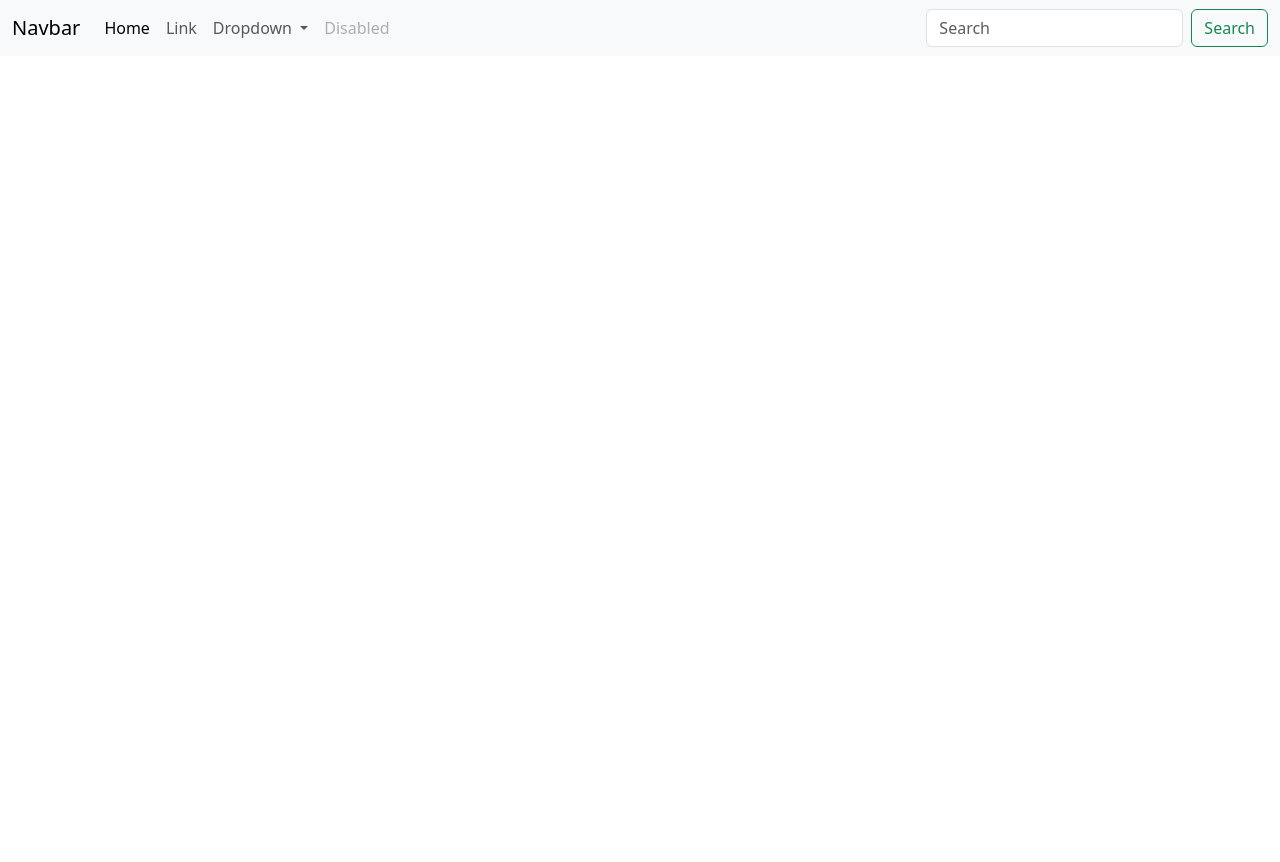
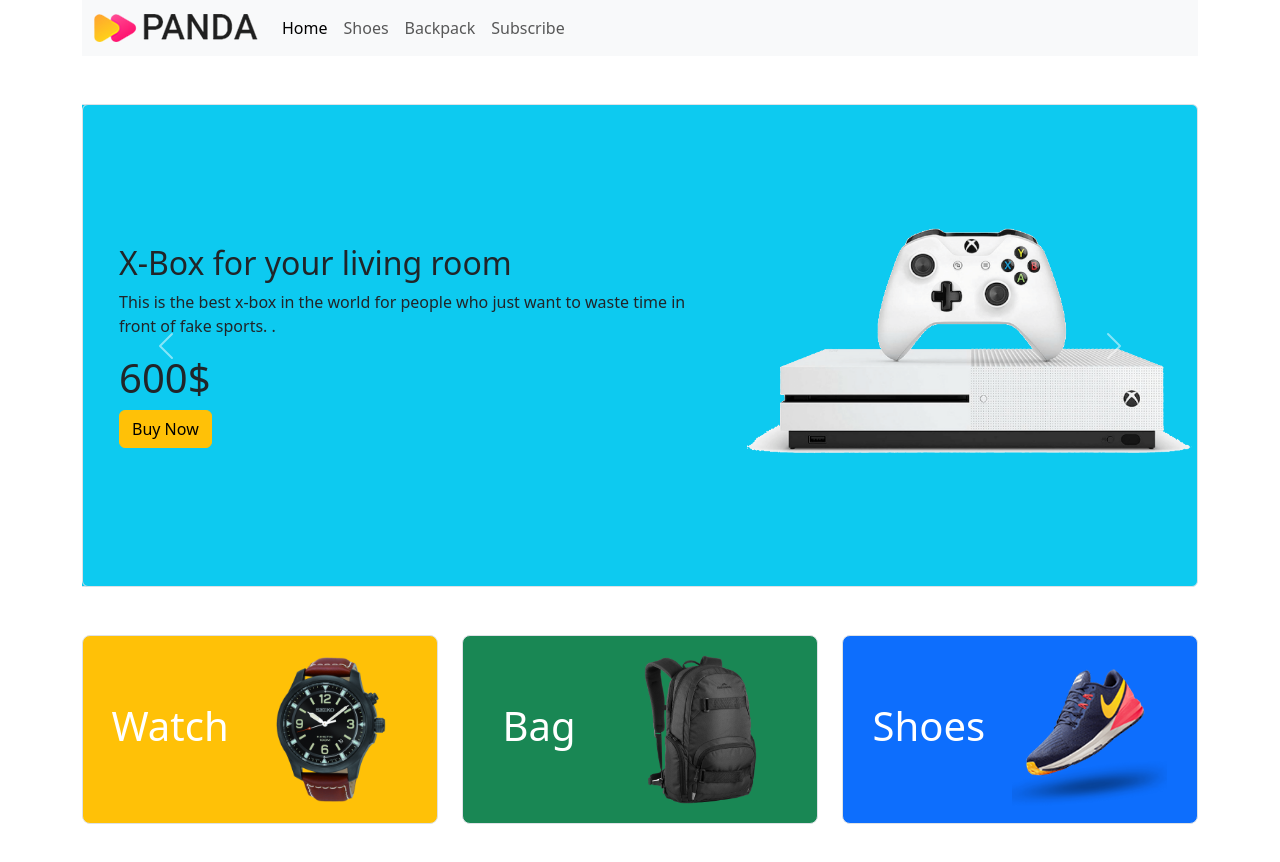
Before and after one commit to sabbir-islam/Panda-Com, a plain HTML site: page index.html in a window 1280 px wide. Before the commit the page ends 800 px from the top, so only its background shows below. Drawn offline with nearby package versions, Linux system fonts and the light colour scheme.

Commit message:
nav and section

```diff
--- a/index.html
+++ b/index.html
@@ -7,11 +7,12 @@
     <link href="https://cdn.jsdelivr.net/npm/bootstrap@5.3.2/dist/css/bootstrap.min.css" rel="stylesheet" integrity="sha384-T3c6CoIi6uLrA9TneNEoa7RxnatzjcDSCmG1MXxSR1GAsXEV/Dwwykc2MPK8M2HN" crossorigin="anonymous">
   </head>
   <body>
-      <!-- Nav bar start here  -->
-      <header>
+
+      <header class="container">
         <nav class="navbar navbar-expand-lg bg-body-tertiary">
-          <div class="container-fluid">
-            <a class="navbar-brand" href="#">Navbar</a>
+          <div class="container">
+            <img src="images/logo.png" alt="">
+            <a class="navbar-brand" href="#"></a>
             <button class="navbar-toggler" type="button" data-bs-toggle="collapse" data-bs-target="#navbarSupportedContent" aria-controls="navbarSupportedContent" aria-expanded="false" aria-label="Toggle navigation">
               <span class="navbar-toggler-icon"></span>
             </button>
@@ -21,31 +22,115 @@
                   <a class="nav-link active" aria-current="page" href="#">Home</a>
                 </li>
                 <li class="nav-item">
-                  <a class="nav-link" href="#">Link</a>
-                </li>
-                <li class="nav-item dropdown">
-                  <a class="nav-link dropdown-toggle" href="#" role="button" data-bs-toggle="dropdown" aria-expanded="false">
-                    Dropdown
-                  </a>
-                  <ul class="dropdown-menu">
-                    <li><a class="dropdown-item" href="#">Action</a></li>
-                    <li><a class="dropdown-item" href="#">Another action</a></li>
-                    <li><hr class="dropdown-divider"></li>
-                    <li><a class="dropdown-item" href="#">Something else here</a></li>
-                  </ul>
+                  <a class="nav-link" href="#">Shoes</a>
                 </li>
                 <li class="nav-item">
-                  <a class="nav-link disabled" aria-disabled="true">Disabled</a>
+                  <a class="nav-link" href="#">Backpack</a>
+                </li>
+                <li class="nav-item">
+                  <a class="nav-link" aria-disabled="true">Subscribe</a>
                 </li>
               </ul>
-              <form class="d-flex" role="search">
-                <input class="form-control me-2" type="search" placeholder="Search" aria-label="Search">
-                <button class="btn btn-outline-success" type="submit">Search</button>
-              </form>
             </div>
           </div>
         </nav>
+      <!-- nav bar end here  -->
+
+        <!-- slider start here  -->
+        <section class="mt-5">
+          <div id="carouselExampleAutoplaying" class="carousel slide" data-bs-ride="carousel">
+            <div class="carousel-inner">
+              <div class="carousel-item active bg-info border rounded">
+                <div class="row">
+                  <div class="col-lg-7 d-flex align-items-center p-5">
+                    <div>
+                    <h2>Mega LCD TV For Sport</h2>
+                    <p>This is the best tv in the world for people who just want to waste time in front of tv.
+                    </p>
+                    <h1>1200$</h1>
+                    <div class="btn btn-warning">Buy Now</div>
+                    </div>
+                  </div>
+                  <div class="col-lg-5">
+                    <img src="images/banner-images/tv.png" class="d-block w-100 img-fluid" alt="...">
+                  </div>
+                </div>
+              </div>
+              <div class="carousel-item active bg-info border rounded">
+                <div class="row">
+                  <div class="col-lg-7 d-flex align-items-center p-5">
+                    <div>
+                    <h2>Cool Dude Headphone</h2>
+                    <p>This is the best headphone in the world for people who just want to waste time in front of funky world.
+                    </p>
+                    <h1>420$</h1>
+                    <div class="btn btn-warning">Buy Now</div>
+                    </div>
+                  </div>
+                  <div class="col-lg-5">
+                    <img src="images/banner-images/headphone.png" class="d-block w-100 img-fluid" alt="...">
+                  </div>
+                </div>
+              </div>
+              <div class="carousel-item active bg-info border rounded">
+                <div class="row">
+                  <div class="col-lg-7 d-flex align-items-center p-5">
+                    <div>
+                    <h2>X-Box for your living room</h2>
+                    <p>This is the best x-box in the world for people who just want to waste time in front of fake sports.                      .
+                    </p>
+                    <h1>600$</h1>
+                    <div class="btn btn-warning">Buy Now</div>
+                    </div>
+                  </div>
+                  <div class="col-lg-5">
+                    <img src="images/banner-images/xbox.png" class="d-block w-100 img-fluid" alt="...">
+                  </div>
+                </div>
+              </div>
+            </div>
+            <button class="carousel-control-prev" type="button" data-bs-target="#carouselExampleAutoplaying" data-bs-slide="prev">
+              <span class="carousel-control-prev-icon" aria-hidden="true"></span>
+              <span class="visually-hidden">Previous</span>
+            </button>
+            <button class="carousel-control-next" type="button" data-bs-target="#carouselExampleAutoplaying" data-bs-slide="next">
+              <span class="carousel-control-next-icon" aria-hidden="true"></span>
+              <span class="visually-hidden">Next</span>
+            </button>
+          </div>
+        </section>
+        <!-- slider end here  -->
       </header>
+
+      <main>
+        <!-- catagories start here  -->
+          <section class="my-5">
+            <div class="container overflow-hidden text-center">
+              <div class="row gy-5">
+                <div class="col-lg-4 col-md-6 col-sm-12">
+                  <div class="p-3 border rounded-3 bg-warning d-flex align-items-center justify-content-around">
+                    <h1 class="text-white">Watch</h1>
+                    <img  src="images/categories/watch.png" alt="">
+                  </div>
+                </div>
+                <div class="col-lg-4 col-md-6 col-sm-12">
+                  <div class="p-3 border rounded-3 bg-success d-flex align-items-center justify-content-around">
+                    <h1 class="text-white">Bag</h1>
+                    <img src="images/categories/bag.png" alt="">
+                  </div>
+                </div>
+                <div class="col-lg-4 col-md-6 col-sm-12">
+                  <div class="p-3 border rounded-3 bg-primary d-flex align-items-center justify-content-around">
+                    <h1 class="text-white">Shoes</h1>
+                    <img src="images/categories/shoes.png" alt="">
+                  </div>
+                </div>
+              </div>
+            </div>
+          </section>
+        <!-- catagories end here  -->
+
+      </main>
     <script src="https://cdn.jsdelivr.net/npm/bootstrap@5.3.2/dist/js/bootstrap.bundle.min.js" integrity="sha384-C6RzsynM9kWDrMNeT87bh95OGNyZPhcTNXj1NW7RuBCsyN/o0jlpcV8Qyq46cDfL" crossorigin="anonymous"></script>
   </body>
 </html>
```
